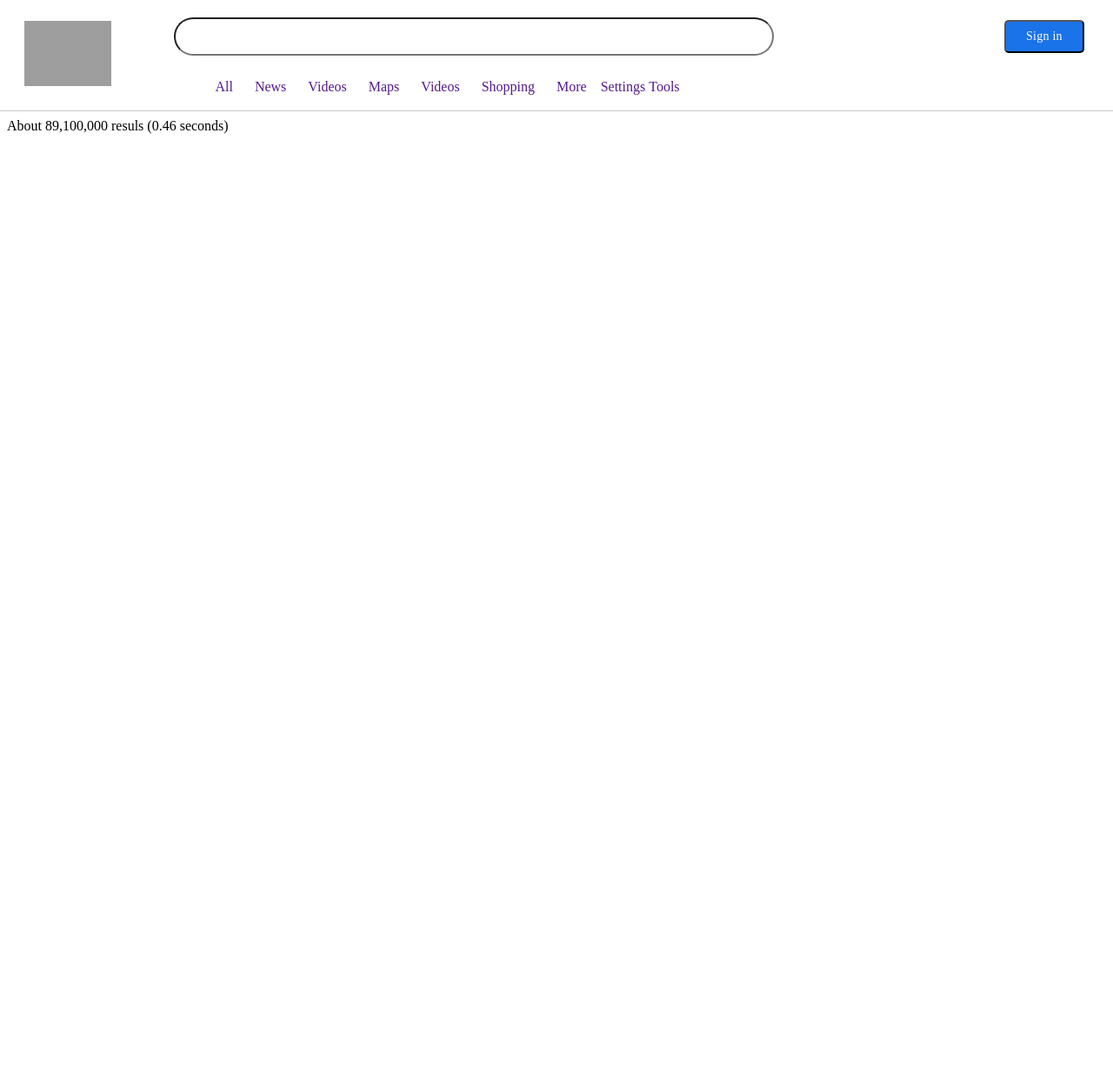
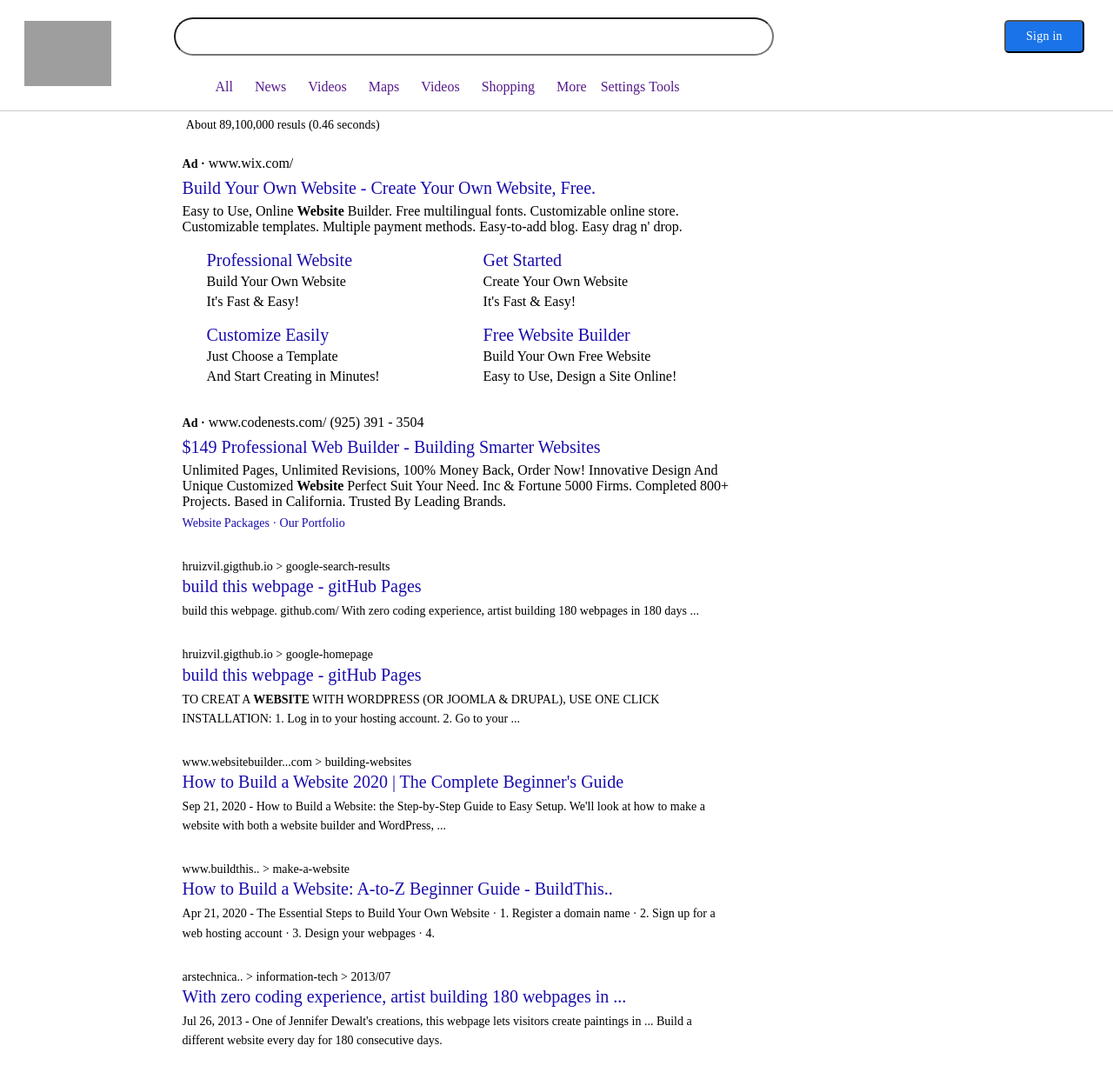
Before and after one commit to hruizvil/google-homepage, a plain HTML site: page google-difficult/index.html in a window 1280 px wide. Shown: the whole page at 87% size. Before the commit the page ends 800 px from the top, so only its background shows below. Drawn offline with Linux system fonts and the light colour scheme; grey boxes are pictures that could not be loaded.

Commit message:
added styles.css and search results

```diff
--- a/google-difficult/index.html
+++ b/google-difficult/index.html
@@ -2,6 +2,7 @@
 <head>
     <meta charset="UTF-8">
     <meta name="viewport" content="width=device-width, initial-scale=1.0">
+    <link rel="stylesheet" href="styles.css">
     <title>Document</title>
 </head>
 <body>
@@ -35,93 +36,132 @@
 
     <hr class="line";>
 
-    <div>
-        About 89,100,000 resuls (0.46 seconds)
+    <div class="results">
+        <span>About 89,100,000 resuls (0.46 seconds)</span>
+    </div>
+
+    <div class="ad">
+
+        <div class="ad-website">
+            <span class="ad-dot">Ad ·</span>
+            <span>www.wix.com/</span>
+        </div>
+
+        <div class="ad-title">
+            <span>Build Your Own Website - Create Your Own Website, Free.</span>
+        </div>
+
+        <div class="website-info">
+            <span>Easy to Use, Online <b>Website</b> Builder. Free multilingual fonts.
+                Customizable online store. Customizable templates. Multiple
+                payment methods. Easy-to-add blog. Easy drag n' drop.
+            </span>
+        </div>
+
+        <div class="box-container">
+            <div class="box1">
+                <div>
+                    <a class="box-title">Professional Website</a>
+                </div>
+                <div>
+                    <div style="margin-bottom: 5px; margin-top: 3px;">Build Your Own Website</div>
+                    <div>It's Fast & Easy!</div>
+                </div>
+            </div>
+
+            <div class="box2">
+                <div>
+                    <a class="box-title">Get Started</a>
+                </div>
+                <div>
+                    <div style="margin-bottom: 5px; margin-top: 3px;">Create Your Own Website</div>
+                    <div>It's Fast & Easy!</div>
+                </div>
+            </div>
+
+            <div class="box3">
+                <div>
+                    <a class="box-title">Customize Easily</a>
+                </div>
+                <div>
+                    <div style="margin-bottom: 5px; margin-top: 3px;">Just Choose a Template</div>
+                    <div>And Start Creating in Minutes!</div>
+                </div>
+            </div>
+
+            <div class="box4">
+                <div>
+                    <a class="box-title">Free Website Builder</a>
+                </div>
+                <div>
+                    <div style="margin-bottom: 5px; margin-top: 3px;">Build Your Own Free Website</div>
+                    <div>Easy to Use, Design a Site Online!</div>
+                </div>
+            </div>
+        </div>
+    </div>
+
+    <div class="ad">
+        <div class="ad-website">
+            <span class="ad-dot">Ad ·</span>
+            <span>www.codenests.com/</span>
+            <span>(925) 391 - 3504</span>
+        </div>
+        <div class="ad-title">
+            <span>$149 Professional Web Builder - Building Smarter Websites</span>
+        </div>
+        <div class="website-info">
+            <div>Unlimited Pages, Unlimited Revisions, 100% Money Back,
+                Order Now! Innovative Design And Unique Customized <b>Website</b>
+                Perfect Suit Your Need. Inc & Fortune 5000 Firms. Completed
+                800+ Projects. Based in California. Trusted By Leading Brands.
+            </div>
+
+            <div class="links">
+                <a href="">Website Packages ·</a>
+                <a href="">Our Portfolio</a>
+            </div>
+        </div>
+    </div>
+
+    <div class="query-container">
+        <div>
+            <div class="website">hruizvil.gigthub.io > google-search-results</div>
+            <div class="title">build this webpage - gitHub Pages</div>
+            <span>build this webpage. github.com/ With zero coding experience,
+                artist building 180 webpages in 180 days ...</span>
+        </div>
+        <div>
+            <div class="website">hruizvil.gigthub.io > google-homepage</div>
+            <div class="title">build this webpage - gitHub Pages</div>
+            <span>TO CREAT A <b>WEBSITE</b> WITH WORDPRESS (OR JOOMLA & DRUPAL),
+                USE ONE CLICK INSTALLATION: 1. Log in to your hosting account.
+                2. Go to your ...</span>
+        </div>
+        <div>
+            <div class="website">www.websitebuilder...com > building-websites</div>
+            <div class="title">How to Build a Website 2020 | The Complete Beginner's Guide</div>
+            <span>Sep 21, 2020 - How to Build a Website: the Step-by-Step Guide
+                to Easy Setup. We'll look at how to make a website with both a
+                website builder and WordPress, ...</span>
+        </div>
+        <div>
+            <div class="website">www.buildthis.. > make-a-website</div>
+            <div class="title">How to Build a Website: A-to-Z Beginner Guide - BuildThis..</div>
+            <span>Apr 21, 2020 - The Essential Steps to Build Your Own Website
+                · 1. Register a domain name · 2. Sign up for a web hosting account
+                · 3. Design your webpages · 4.
+            </span>
+        </div>
+        <div>
+            <div class="website">arstechnica.. > information-tech > 2013/07</div>
+            <div class="title">With zero coding experience, artist building 180 webpages in ...</div>
+            <span>Jul 26, 2013 - One of Jennifer Dewalt's creations, this webpage
+                lets visitors create paintings in ... Build a different website
+                every day for 180 consecutive days.</span>
+        </div>
     </div>
 
 </body>
 
-<style>
-
-    /* NavBar - First Level */
-
-    .navbar {
-        height: 55px;
-        margin-top: 20px;
-    }
-
-    .navbar .left {
-        float: left;
-        width: 100px;
-        /* background-color: blue; */
-    }
-
-    .navbar .left img {
-        max-width: 100%;
-        height: auto;
-        padding: 4px 28px 0 20px;
-    }
-
-    .navbar .right {
-        float: right;
-        width: 100px;
-        padding-right: 17px;
-        padding-top: 3px;
-        /* background-color: blue; */
-    }
-
-    .navbar .right button {
-        border-radius: 5px;
-        padding: 9px 23px;
-        background-color: #1a73e8;
-        color: rgb(255,255,255);
-        font-size: 14px;
-        font-family: Google Sans;
-        letter-spacing: .25px;
-    }
-
-    .navbar .center {
-        margin: 0 auto;
-        width: 400px;
-        /* background-color: blue; */
-        padding-right: 30em;
-    }
-
-    .search-bar {
-        border-radius: 25px;
-        height: 44px;
-        width: 690px;
-    }
-
-    /* NavBar - Second Level */
-
-    .nav-links li {
-        display: inline-block;
-    }
-
-    .nav-links ul {
-        /* background-color:gray; */
-        text-align: center;
-        padding-right: 22.5em;
-        margin: 0;
-    }
-
-    .nav-links a {
-        text-decoration: none;
-    }
-
-    .nav-links ul .left {
-        padding: 16px 12px 10px 9px;
-    }
-
-    hr {
-        margin-left: -20px;
-        margin-right: -20px;
-        border: 0px;
-        border-top: 1px solid #ccc;
-        }
-
-
-
-</style>
 </html>
--- /dev/null
+++ b/google-difficult/styles.css
@@ -0,0 +1,169 @@
+ /* NavBar - First Level */
+
+.navbar {
+    height: 55px;
+    margin-top: 20px;
+}
+
+.navbar .left {
+    float: left;
+    width: 100px;
+    /* background-color: blue; */
+}
+
+.navbar .left img {
+    max-width: 100%;
+    height: auto;
+    padding: 4px 28px 0 20px;
+}
+
+.navbar .right {
+    float: right;
+    width: 100px;
+    padding-right: 17px;
+    padding-top: 3px;
+    /* background-color: blue; */
+}
+
+.navbar .right button {
+    border-radius: 5px;
+    padding: 9px 23px;
+    background-color: #1a73e8;
+    color: rgb(255,255,255);
+    font-size: 14px;
+    font-family: Google Sans;
+    letter-spacing: .25px;
+}
+
+.navbar .center {
+    margin: 0 auto;
+    width: 400px;
+    /* background-color: blue; */
+    padding-right: 30em;
+}
+
+.search-bar {
+    border-radius: 25px;
+    height: 44px;
+    width: 690px;
+}
+
+/* NavBar - Second Level */
+
+.nav-links li {
+    display: inline-block;
+}
+
+.nav-links ul {
+    /* background-color:gray; */
+    text-align: center;
+    padding-right: 22.5em;
+    margin: 0;
+}
+
+.nav-links a {
+    text-decoration: none;
+}
+
+.nav-links ul .left {
+    padding: 16px 12px 10px 9px;
+}
+
+hr {
+    margin-left: -8px;
+    margin-right: -8px;
+    border: 0px;
+    border-top: 1px solid #ccc;
+    }
+
+/* Results Message */
+
+.results {
+    /* background-color: #1a73e8; */
+    font-size: 14px;
+    height: 43px;
+    margin-left: 14.7em;
+}
+
+/* Section for ads */
+
+.ad {
+    margin-left: 12.6em;
+    /* background-color: beige; */
+    width: 50%;
+    margin-bottom: 35px;
+}
+
+.ad-website .ad-dot{
+    font-size: 14px;
+    font-weight: bold;
+}
+
+.ad-website {
+    padding-bottom: 6px;
+}
+
+.ad-title {
+    color: rgb(26, 13, 171);
+    font-size: 20px;
+    line-height: 26px;
+    padding-bottom: 5px;
+}
+
+.box-container {
+    display: grid;
+    grid-template-columns: 50% 50%;
+    grid-column-gap: 1em;
+    grid-row-gap: 1em;
+    padding-top: 16px;
+    padding-left: 28px;
+    /* padding-bottom: 10px; */
+}
+
+.box-container .box-title {
+    color: rgb(26, 13, 171);
+    font-size: 20px;
+    line-height: 26px;
+    padding-bottom: 5px;
+}
+
+.ad .website-info .links {
+    padding-top: 5px;
+    padding-bottom: 10px;
+    font-size: 14px;
+    line-height: 1.58;
+}
+
+.ad .website-info .links a {
+    text-decoration: none;
+    color: rgb(26, 13, 171);
+}
+
+/* Non-AD Query Results */
+
+.query-container {
+    margin-left: 12.6em;
+    width: 50%;
+    margin-top: -15px;
+}
+
+.query-container > div {
+    padding-bottom: 30px;
+}
+
+.query-container .website {
+    font-size: 14px;
+    line-height: 1.3;
+}
+
+.query-container .title {
+    color: rgb(26, 13, 171);
+    font-size: 20px;
+    line-height: 26px;
+    padding-bottom: 5px;
+}
+
+.query-container span {
+    font-size: 14px;
+    line-height: 1.58;
+}
```
